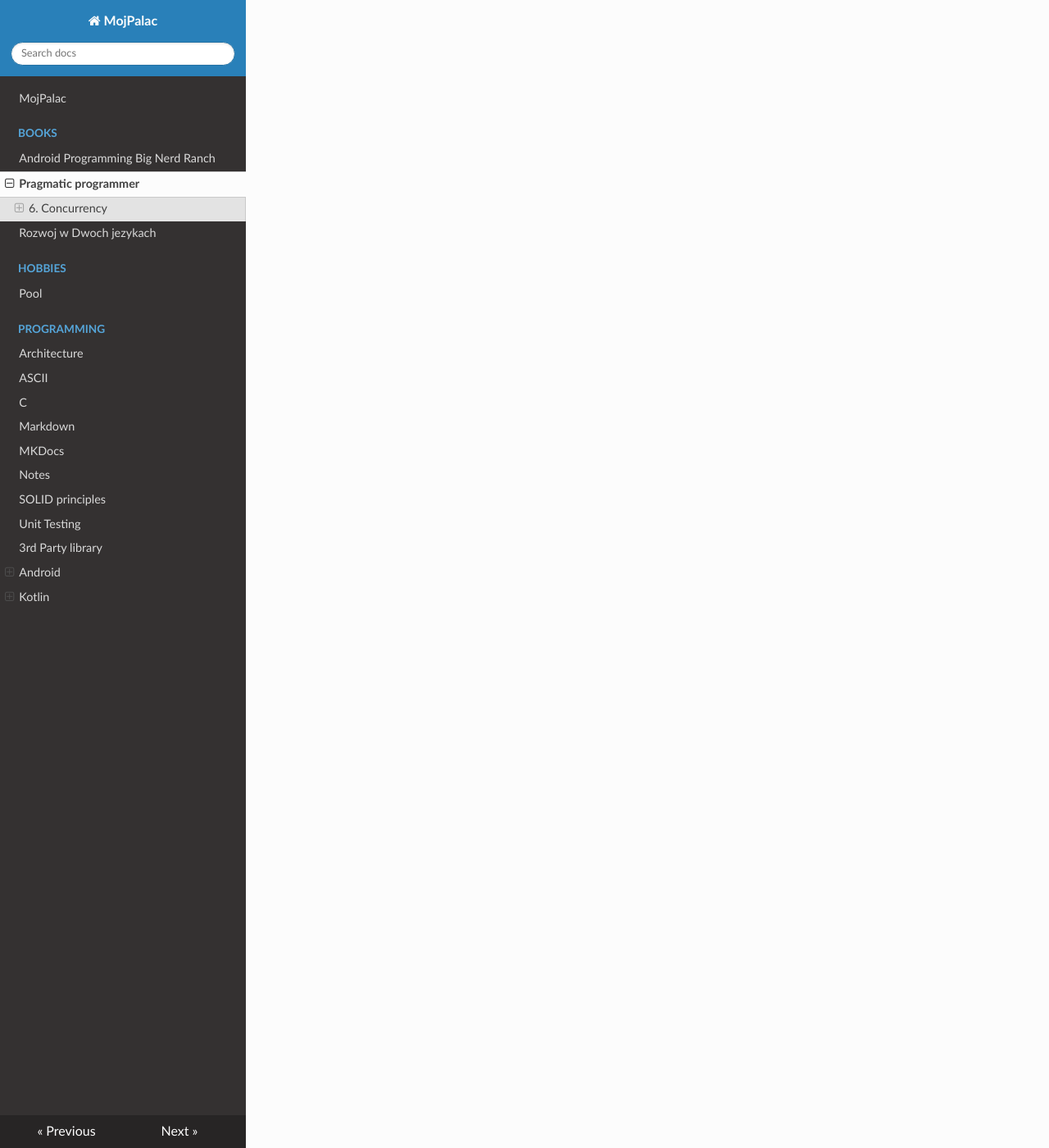
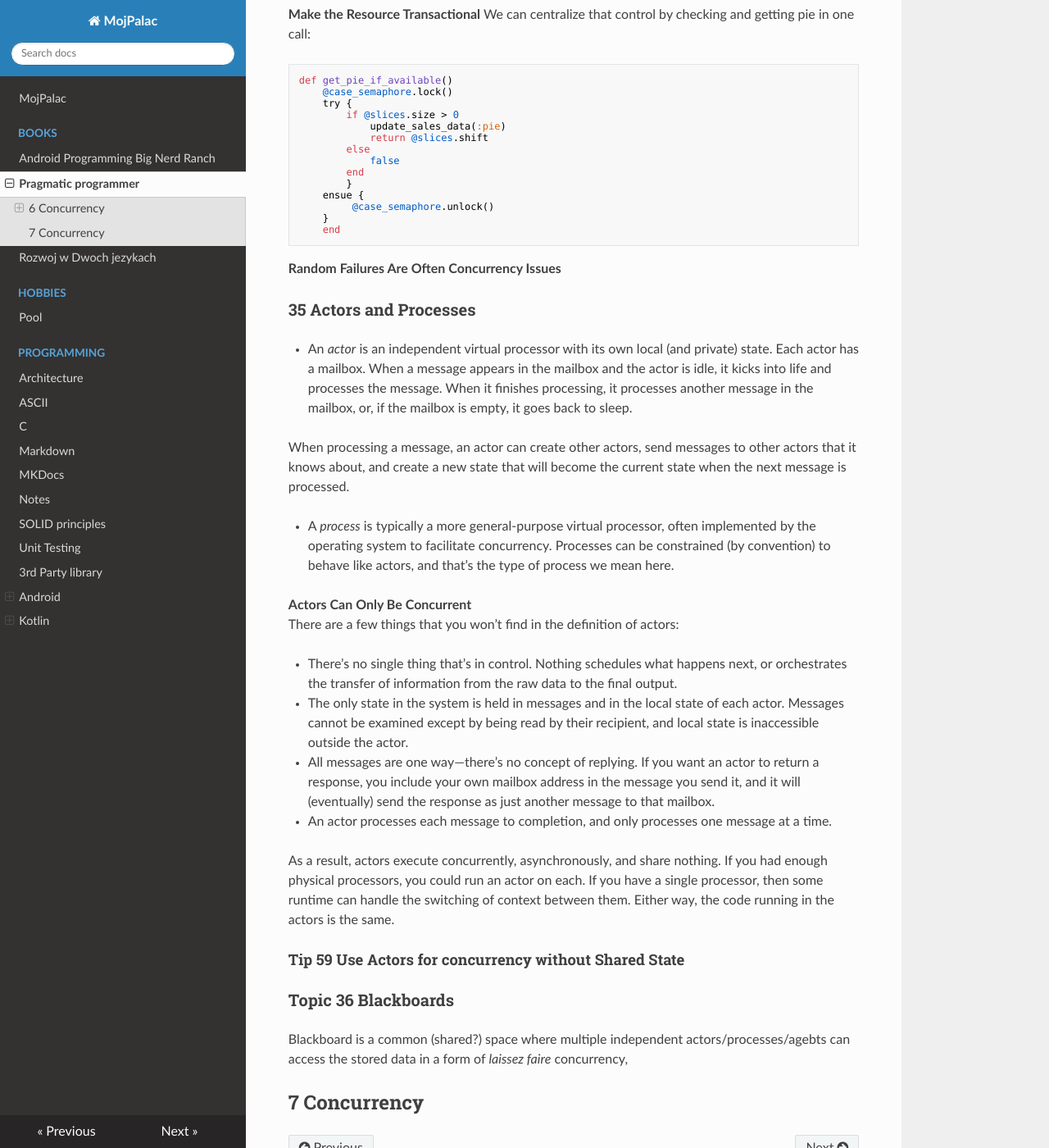
Before and after one commit to mojpalac/mojpalac, an MkDocs documentation site: the page built from docs/books/pragmatic_programmer.md, in a window 1280 px wide and 1400 px high, scrolled down 2203 px. Shown: the whole window at 82% size. Built offline with MkDocs 1.6.1, drawn with Linux system fonts in a browser that asks for light colours; nearby versions of some CDN libraries; some of the changed text lies outside the part shown.

Commit message:
pragmatic_programmer.md added new topic

````diff
--- a/docs/books/pragmatic_programmer.md
+++ b/docs/books/pragmatic_programmer.md
@@ -1,6 +1,6 @@
 # Pragmatic programmer
 
-## 6. Concurrency
+## 6 Concurrency
 
 definition:<br>
 _Concurrency_ is when the execution of two or more pieces of code **act** as if they run at the same time.<br>
@@ -9,7 +9,7 @@ _Parallelism_ is when they **do** run at the same time.
 concurrency is a software mechanism, and parallelism is a hardware concern. If we have multiple processors, either
 locally or remotely, then if we can split work out among them we can reduce the overall time things take.
 
-### 33. Breaking Temporal Coupling
+### 33 Breaking Temporal Coupling
 
 temporal coupling - coupling in time. Method A must always be called before method B, only one report can be run at a
 time, you must wait for the screen to redraw before the button click is received. Tick must happen before tock.
@@ -56,5 +56,98 @@ parallel later.
 When we look at the activities, we realize that number 8, liquify, will take a minute. During that time, our bartender
 can get the glasses and umbrellas (activities 10 and 11) and probably still have time to serve another customer.
 
+### 34. Shared State is Incorrect State
 
-### 34. Shared State is Incorrect State
+Customer is in restaurant asks server if there is a pie left, he looks, sees in the display that there is one left piece
+and
+confirms. Customer orders the pie.
+Same thing happens on the other side of the restaurant at exact time.
+One of the customers will be disappointed.
+
+![](../../resources/images/non_atomic_diner_example.png)
+
+Both waiters operate concurrently (in real life in parallel).
+The problem above is shared state. Both waiters when executes _display_case.pie_count()_ they copy the value from the
+display into their own memory. If the value in the display case changes their memory (which is used to make decision) is
+now out of date.
+Solution? make the operation atomic.
+
+Semaphore is a _thing_ that only one person can own at a time. (lock/unlock claim/release)
+In above example it can be used to decide who can access pie case.
+
+```
+case_semaphore.lock()
+ if display_case.pie_count > 0
+    promise_pie_to_customer()
+    display_case.take_pie()
+    give_pie_to_customer()
+ end
+case_semaphore.unlock()
+```
+
+This approach above works and solve mentioned issue, but there is another problem.
+This approach as long as every developer will use the semaphore, it that's not the case we are in the same place as
+before.
+
+**Make the Resource Transactional**
+We can centralize that control by checking and getting pie in one call:
+
+```
+def get_pie_if_available()
+    @case_semaphore.lock()
+    try {
+        if @slices.size > 0
+            update_sales_data(:pie)
+            return @slices.shift
+        else
+            false
+        end
+        }
+    ensue {
+         @case_semaphore.unlock()
+    }
+    end
+```
+
+**Random Failures Are Often Concurrency Issues**
+
+### 35 Actors and Processes
+
+- An _actor_ is an independent virtual processor with its own local (and private) state. Each actor has a mailbox. When
+  a
+  message appears in the mailbox and the actor is idle, it kicks into life and processes the message. When it finishes
+  processing, it processes another message in the mailbox, or, if the mailbox is empty, it goes back to sleep.
+
+When processing a message, an actor can create other actors, send messages to other actors that it knows about, and
+create a new state that will become the current state when the next message is processed.
+
+- A _process_ is typically a more general-purpose virtual processor, often implemented by the operating system to
+  facilitate concurrency. Processes can be constrained (by convention) to behave like actors, and that’s the type of
+  process we mean here.
+
+**Actors Can Only Be Concurrent**<br>
+There are a few things that you won’t find in the definition of actors:
+
+- There’s no single thing that’s in control. Nothing schedules what happens next, or orchestrates the transfer of
+  information from the raw
+  data to the final output.
+- The only state in the system is held in messages and in the local state of each actor. Messages cannot be examined
+  except by being read by their recipient, and local state is inaccessible outside the actor.
+- All messages are one way—there’s no concept of replying. If you want an actor to return a response, you include your
+  own mailbox address in the message you send it, and it will (eventually) send the response as just another message
+  to that mailbox.
+- An actor processes each message to completion, and only processes one message at a time.
+
+As a result, actors
+execute concurrently, asynchronously, and share nothing. If you had enough physical processors, you could run an actor
+on each. If you have a single processor, then some runtime can handle the switching of context between them. Either way,
+the code running in the actors is the same.
+
+#### Tip 59 Use Actors for concurrency without Shared State
+
+### Topic 36 Blackboards
+
+Blackboard is a common (shared?) space where multiple independent actors/processes/agebts can access the stored data in
+a form of _laissez faire_ concurrency,
+
+## 7 Concurrency
````
Also changed, not shown: resources/images/non_atomic_diner_example.png (added).
